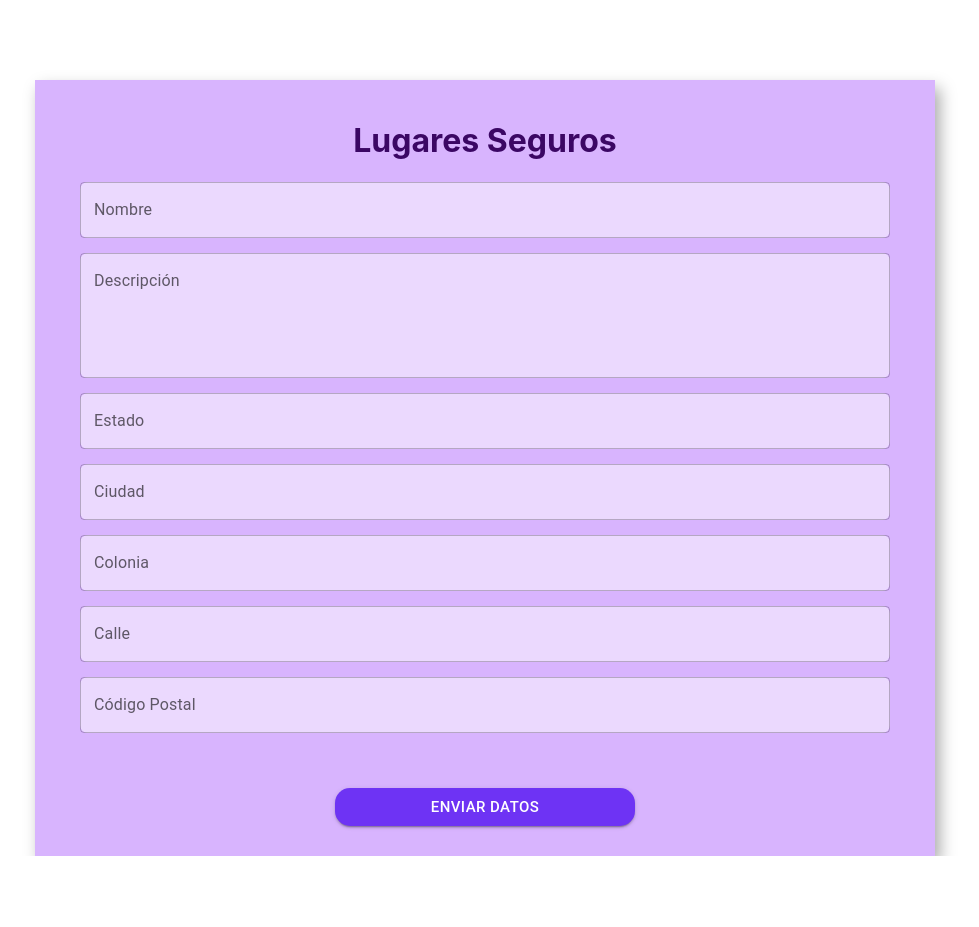
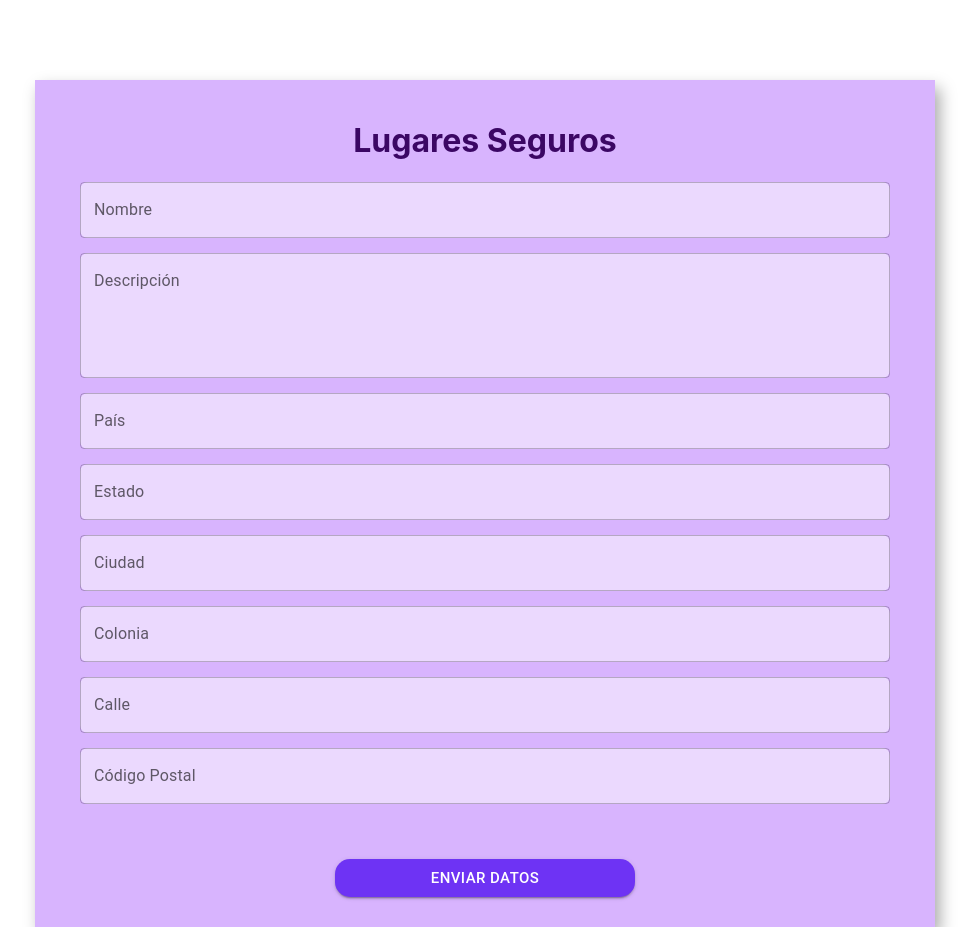
Before and after one commit to hackademymx/Hackwomen-Team-3-Front, a React (Create React App) app: page / in a window 1280 px wide. Shown: the whole page, without its empty margins (155-1134 px from the left). Before the commit the page ends 856 px from the top, so only its background shows below. Built offline with nearby package versions, Linux system fonts and the light colour scheme.

Commit message:
Variables del formulario actualizadas

```diff
--- a/src/components/FormSecurePlace/FormSecurePlace.jsx
+++ b/src/components/FormSecurePlace/FormSecurePlace.jsx
@@ -10,26 +10,36 @@ export default function FormSecurePlace(){
     const [form,setForm]=useState({
         name:"",
         description:"",
-        state:"",
-        city:"",
-        suburb:"",
-        street:"",
-        zipcode: "",
+        address_country:"",
+        address_state:"",
+        address_city:"",
+        address_colonia:"",
+        address_street:"",
+        address_zipcode: "",
     });
     const [formError,setFormError]=useState({
         name: { error: false, message: "" },
         description: { error: false, message: "" },
-        state: { error: false, message: "" },
-        city: { error: false, message: "" },
-        suburb: { error: false, message: "" },
-        street: { error: false, message: "" },
-        zipcode: { error: false, message: "" },
+        address_country: { error: false, message: "" },
+        address_state: { error: false, message: "" },
+        address_city: { error: false, message: "" },
+        address_colonia: { error: false, message: "" },
+        address_street: { error: false, message: "" },
+        address_zipcode: { error: false, message: "" },
     });
     const [Loading, setLoading]=useState(false);
 
     const handleComprove=() => {
         const regExpNumber=/^\d{1,6}$/
-        const { name, description, state, city, suburb, street, zipcode} = form;
+        const { name,
+                description, // eslint-disable-next-line
+                address_country, // eslint-disable-next-line
+                address_state, // eslint-disable-next-line
+                address_city, // eslint-disable-next-line
+                address_colonia, // eslint-disable-next-line
+                address_street, // eslint-disable-next-line
+                address_zipcode // eslint-disable-next-line
+            } = form;
         const internalForm={...formError};
         let isCorrect = true;
 
@@ -51,52 +61,63 @@ export default function FormSecurePlace(){
             internalForm.description.message="";
         }
 
-        if (state === "") {
-            internalForm.state.error=true;
-            internalForm.state.message="Completa el campo";
+        // eslint-disable-next-line
+        if (address_country === "") {
+            internalForm.address_country.error=true;
+            internalForm.address_country.message="Completa el campo";
             isCorrect = false;
         }else{
-            internalForm.state.error=false;
-            internalForm.state.message="";
+            internalForm.address_country.error=false;
+            internalForm.address_country.message="";
         }
 
-        if (city === "") {
-            internalForm.city.error=true;
-            internalForm.city.message="Completa el campo";
+        // eslint-disable-next-line
+        if (address_state === "") {
+            internalForm.address_state.error=true;
+            internalForm.address_state.message="Completa el campo";
             isCorrect = false;
         }else{
-            internalForm.city.error=false;
-            internalForm.city.message="";
+            internalForm.address_state.error=false;
+            internalForm.address_state.message="";
         }
-
-        if (suburb === "") {
-            internalForm.suburb.error=true;
-            internalForm.suburb.message="Completa el campo";
+        // eslint-disable-next-line
+        if (address_city === "") {
+            internalForm.address_city.error=true;
+            internalForm.address_city.message="Completa el campo";
             isCorrect = false;
         }else{
-            internalForm.suburb.error=false;
-            internalForm.suburb.message="";
+            internalForm.address_city.error=false;
+            internalForm.address_city.message="";
         }
-
-        if (street === "") {
-            internalForm.street.error=true;
-            internalForm.street.message="Completa el campo";
+        // eslint-disable-next-line
+        if (address_colonia === "") {
+            internalForm.address_colonia.error=true;
+            internalForm.address_colonia.message="Completa el campo";
             isCorrect = false;
         }else{
-            internalForm.street.error=false;
-            internalForm.street.message="";
+            internalForm.address_colonia.error=false;
+            internalForm.address_colonia.message="";
         }
-
-        if (zipcode === "") {
-            internalForm.zipcode.error=true;
-            internalForm.zipcode.message="Completa el campo";
+        // eslint-disable-next-line
+        if (address_street === "") {
+            internalForm.address_street.error=true;
+            internalForm.address_street.message="Completa el campo";
             isCorrect = false;
-        }else if(!regExpNumber.test(zipcode)){
-            internalForm.zipcode.error=true;
-            internalForm.zipcode.message="Usa unicamente dígitos";
         }else{
-            internalForm.zipcode.error=false;
-            internalForm.zipcode.message="";
+            internalForm.address_street.error=false;
+            internalForm.address_street.message="";
+        }
+        // eslint-disable-next-line
+        if (address_zipcode === "") {
+            internalForm.address_zipcode.error=true;
+            internalForm.address_zipcode.message="Completa el campo";
+            isCorrect = false;
+        }else if(!regExpNumber.test(address_zipcode)){
+            internalForm.address_zipcode.error=true;
+            internalForm.address_zipcode.message="Usa unicamente dígitos";
+        }else{
+            internalForm.address_zipcode.error=false;
+            internalForm.address_zipcode.message="";
         }
 
         setFormError(internalForm);
@@ -159,72 +180,88 @@ export default function FormSecurePlace(){
                     rows={4}
                     onChange={handleChange}
                 />
+
                 <TextFieldFormSecurePlace
-                    error={formError.state.error}
-                    helperText={formError.state.error&&formError.state.message}
+                    error={formError.address_country.error}
+                    helperText={formError.address_country.error&&formError.address_country.message}
                     id={
-                        formError.state.error
+                        formError.address_country.error
+                        ?"outlined-error-helper-text"
+                        :"outlined-basic"
+                    }
+                    label="País"
+                    name="address_country"
+                    variant="outlined"
+                    color="secondary"
+                    onChange={handleChange}
+                />
+
+                <TextFieldFormSecurePlace
+                    error={formError.address_state.error}
+                    helperText={formError.address_state.error&&formError.address_state.message}
+                    id={
+                        formError.address_state.error
                         ?"outlined-error-helper-text"
                         :"outlined-basic"
                     }
                     label="Estado"
-                    name="state"
+                    name="address_state"
                     variant="outlined"
                     color="secondary"
                     onChange={handleChange}
                 />
                 <TextFieldFormSecurePlace
-                    error={formError.city.error}
-                    helperText={formError.city.error&&formError.city.message}
+                    error={formError.address_city.error}
+                    helperText={formError.address_city.error&&formError.address_city.message}
                     id={
-                        formError.city.error
+                        formError.address_city.error
                         ?"outlined-error-helper-text"
                         :"outlined-basic"
                     }
                     label="Ciudad"
-                    name="city"
+                    name="address_city"
                     variant="outlined"
                     color="secondary"
                     onChange={handleChange}
                 />
                 <TextFieldFormSecurePlace
-                    error={formError.suburb.error}
-                    helperText={formError.suburb.error&&formError.suburb.message}
+                    error={formError.address_colonia.error}
+                    helperText={formError.address_colonia.error&&formError.address_colonia.message}
                     id={
-                        formError.suburb.error
+                        formError.address_colonia.error
                         ?"outlined-error-helper-text"
                         :"outlined-basic"
                     }
                     label="Colonia"
-                    name="suburb"
+                    name="address_colonia"
                     variant="outlined"
                     color="secondary"
                     onChange={handleChange}
                 />
                 <TextFieldFormSecurePlace
-                    error={formError.street.error}
-                    helperText={formError.street.error&&formError.street.message}
+                    error={formError.address_street.error}
+                    helperText={formError.address_street.error&&formError.address_street.message}
                     id={
-                        formError.street.error
+                        formError.address_street.error
                         ?"outlined-error-helper-text"
                         :"outlined-basic"
                     }
                     label="Calle"
-                    name="street"
+                    name="address_street"
                     variant="outlined"
                     color="secondary"
                     onChange={handleChange}
                 />
                 <TextFieldFormSecurePlace
-                    error={formError.zipcode.error}
-                    helperText={formError.zipcode.error&&formError.zipcode.message}
+                    error={formError.address_zipcode.error}
+                    helperText={formError.address_zipcode.error&&formError.address_zipcode.message}
                     id={
-                        formError.zipcode.error
+                        formError.address_zipcode.error
                         ?"outlined-error-helper-text"
                         :"outlined-basic"
                     }
                     label="Código Postal"
-                    name="zipcode"
+                    name="address_zipcode"
                     variant="outlined"
                     color="secondary"
                     onChange={handleChange}
```
